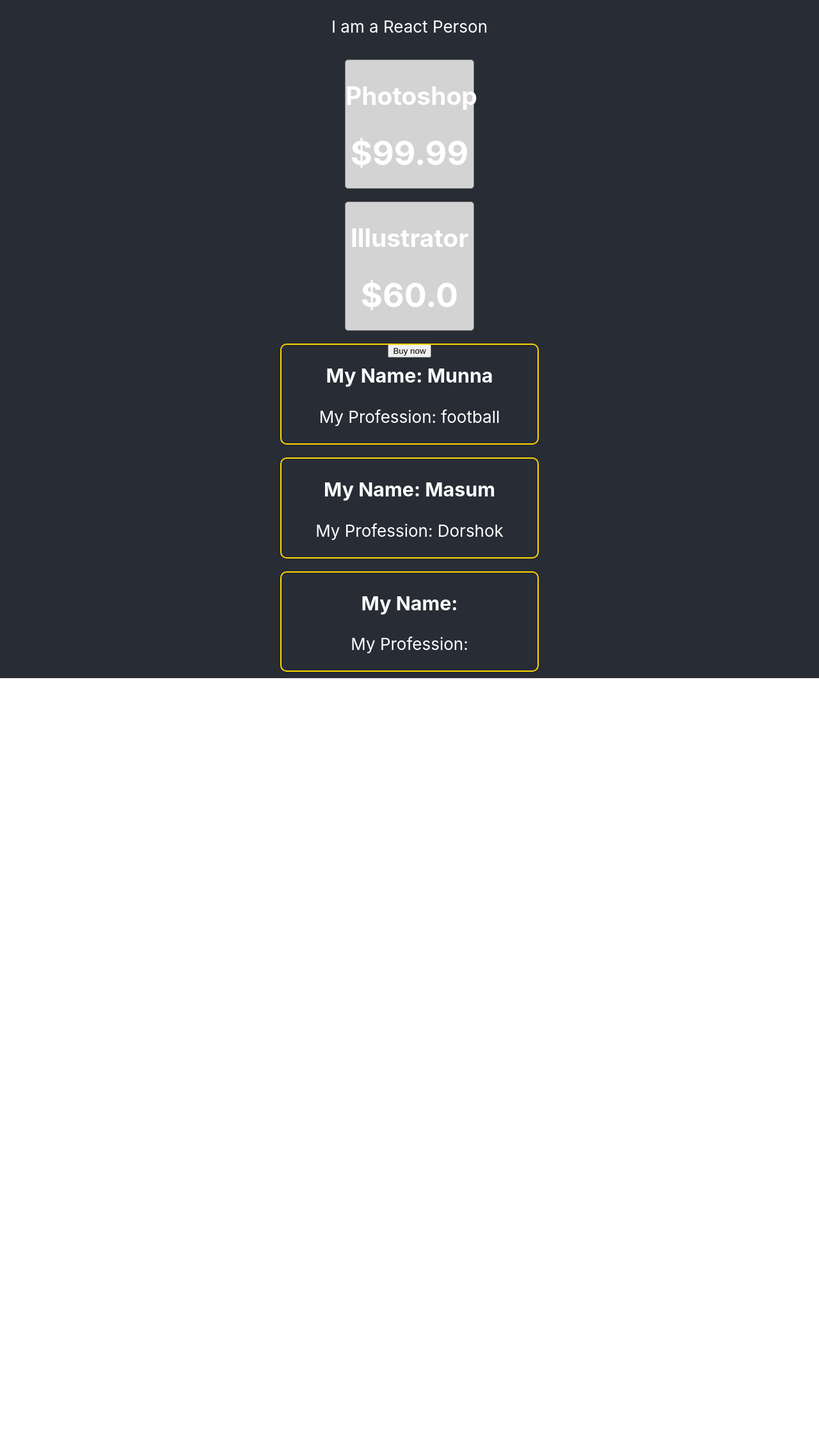
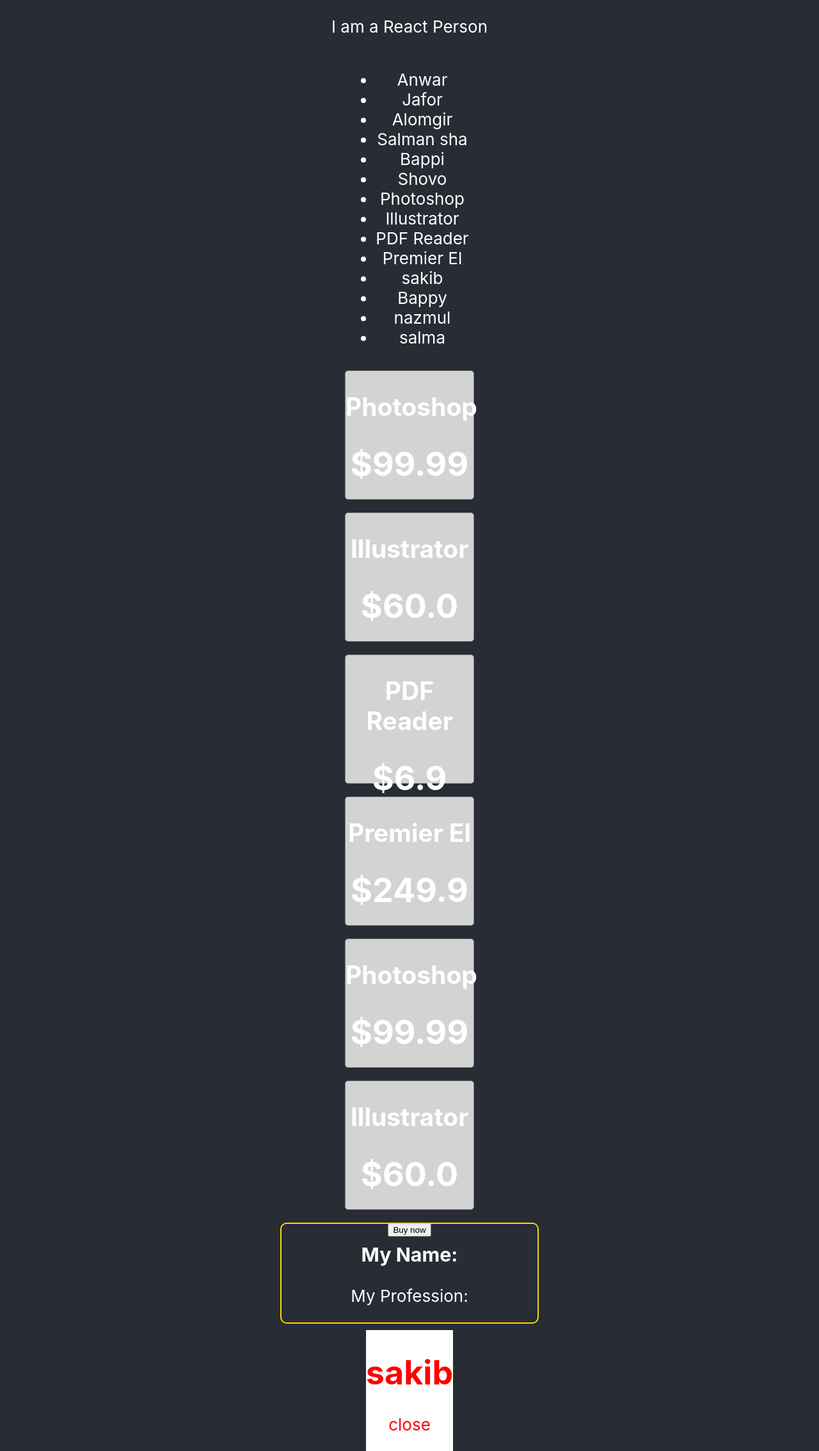
Before and after one commit to sadathimel/react-core-concepts, a React (Create React App) app: page / in a window 1280 px wide. Shown: the whole page at 64% size. Before the commit the page ends 1060 px from the top, so only its background shows below. Built offline with nearby package versions, Linux system fonts and the light colour scheme.

Commit message:
add friends component

```diff
--- a/src/App.js
+++ b/src/App.js
@@ -3,25 +3,46 @@
 import "./App.css";
 
 function App() {
-  const nayoks = ["Anwar", "Jafor", "Alomgir", "Salman sha"];
+  const nayoks = ["Anwar", "Jafor", "Alomgir", "Salman sha", "Bappi", "Shovo"];
   const products = [
     { name: "Photoshop", price: "$99.99" },
     { name: "Illustrator", price: "$60.0" },
     { name: "PDF Reader", price: "$6.9" },
+    { name: "Premier El", price: "$249.9" },
+  ];
+  const friends = [
+    { name: "sakib", type: "close" },
+    { name: "Bappy", type: "top close" },
+    { name: "nazmul", type: "top close" },
+    { name: "salma", trpe: "very very top close" },
   ];
   return (
     <div className="App">
       <header className="App-header">
         <p>I am a React Person</p>
+        <ul>
+          {nayoks.map((noyok) => (
+            <li>{noyok}</li>
+          ))}
+          {products.map((product) => (
+            <li>{product.name}</li>
+          ))}
+          {friends.map((fnd) => (
+            <li>{fnd.name}</li>
+          ))}
+        </ul>
+        {products.map((pd) => (
+          <Product product={pd}></Product>
+        ))}
         <Product product={products[0]}></Product>
         <Product product={products[1]}></Product>
-        <Person name="Munna" job="football"></Person>
-        <Person name="Masum" job="Dorshok"></Person>
         <Person></Person>
+        <Friend friend={friends[0]}></Friend>
       </header>
     </div>
   );
 }
+
 function Product(props) {
   const productStyle = {
     border: "1px solid gray",
@@ -30,9 +51,10 @@
     height: "200px",
     width: "200px",
     float: "left",
-    margin: "10px"
+    margin: "10px",
   };
-  const {name, price} = props.product;
+
+  const { name, price } = props.product;
   return (
     <div style={productStyle}>
       <h2>{name}</h2>
@@ -58,4 +80,19 @@
   );
 }
 
+function Friend(props) {
+  const friendsStyle = {
+    color: 'red',
+    backgroundColor: 'white'
+  };
+console.log(props)
+const {name,type} = props.friend
+  return (
+    <div style={friendsStyle}>
+      <h1>{name}</h1>
+      <p>{type}</p>
+    </div>
+  );
+}
+
 export default App;
```
